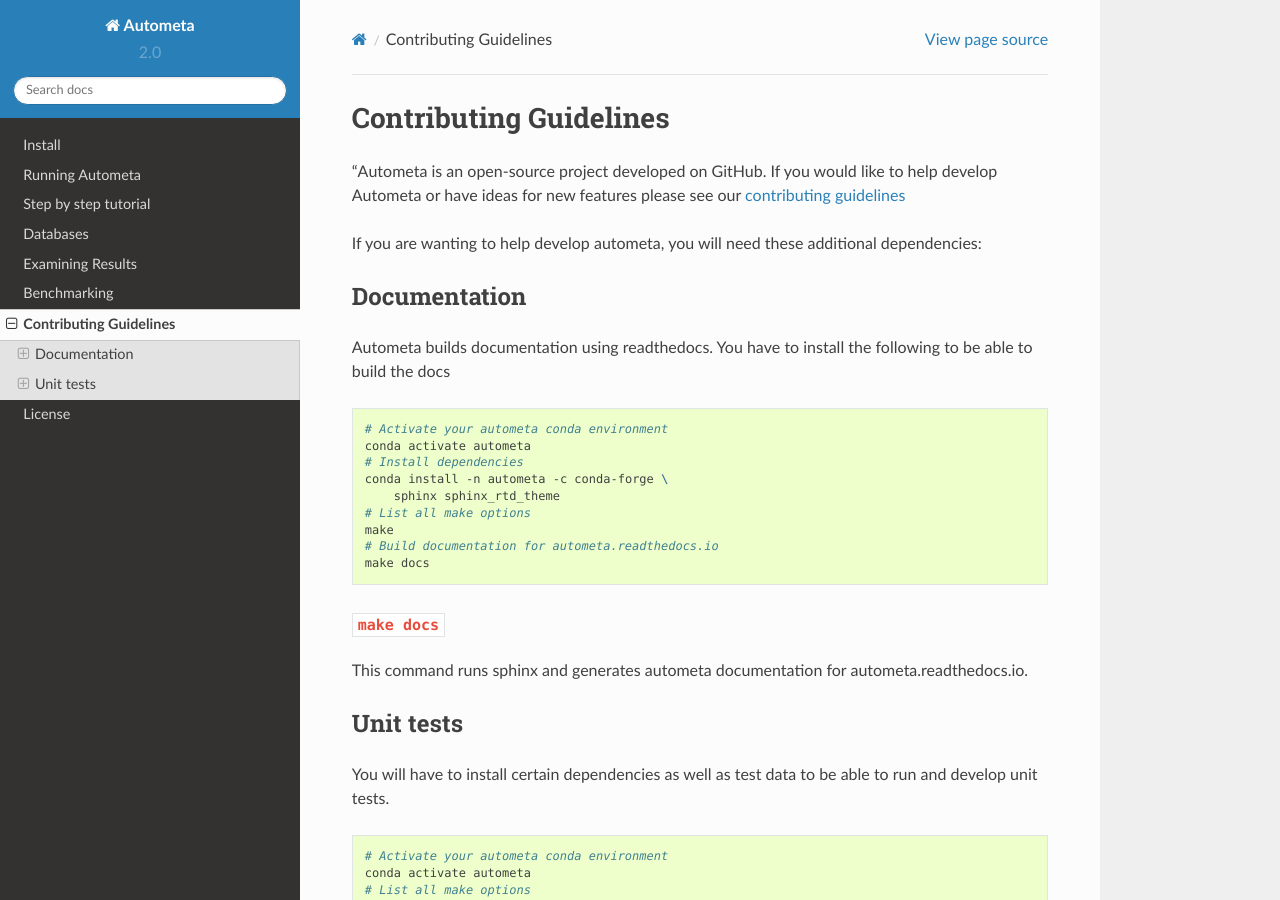
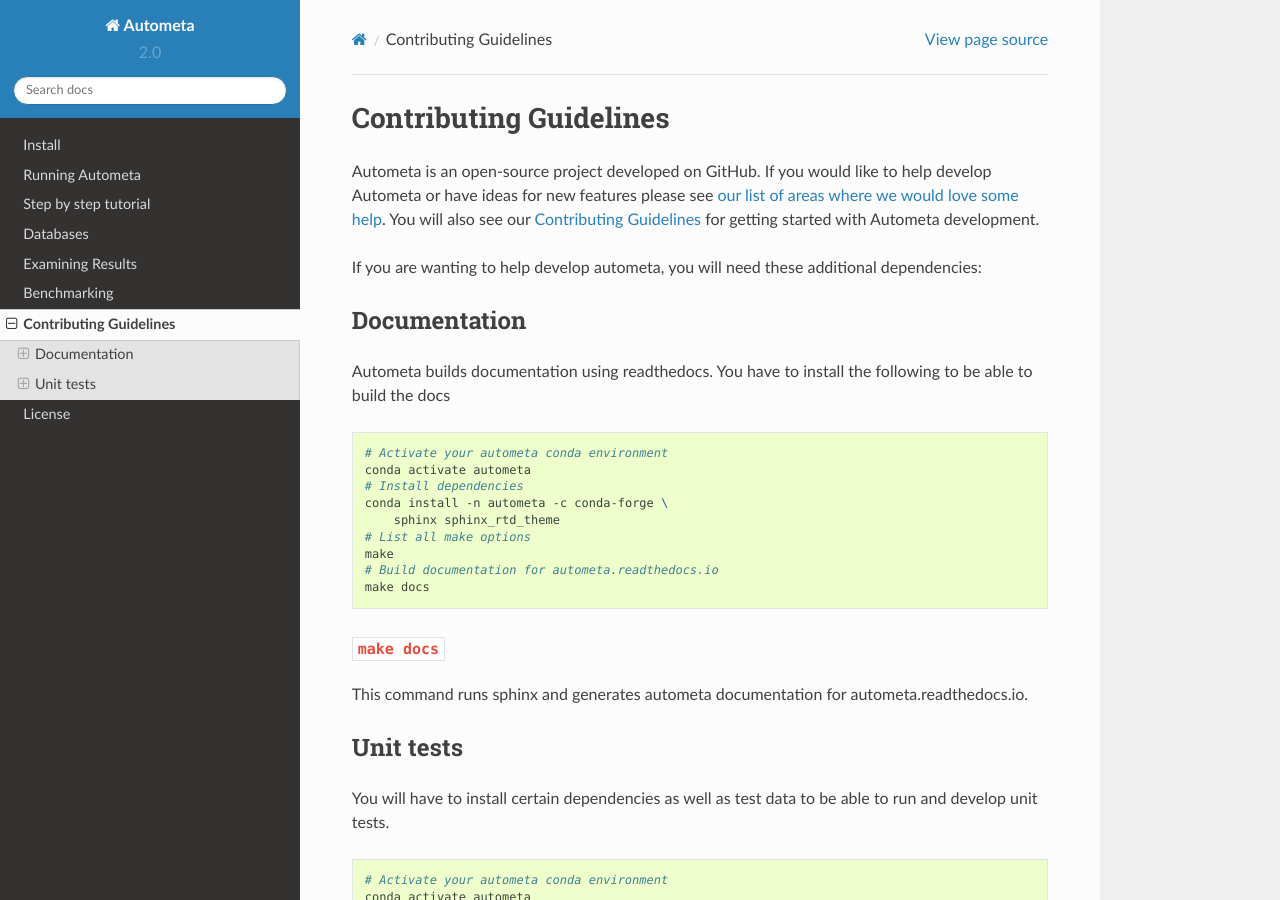
Before and after one commit to KwanLab/Autometa, a Sphinx documentation site: the page built from docs/source/contribution-guidelines.rst, in a window 1280 px wide and 900 px high. Built offline with Sphinx 7.4.7 and the Read the Docs theme 2.0.0, drawn with Linux system fonts in a browser that asks for light colours; pages that are not in the unit, such as notebooks, are missing from menus.

Commit message:
:memo: Add link to GH contribute page so new developers have a nice place to start

```diff
--- a/docs/source/contribution-guidelines.rst
+++ b/docs/source/contribution-guidelines.rst
@@ -2,7 +2,10 @@
 Contributing Guidelines
 =======================
 
-"Autometa is an open-source project developed on GitHub. If you would like to help develop Autometa or have ideas for new features please see our `contributing guidelines <https://github.com/KwanLab/Autometa/blob/dev/.github/CONTRIBUTING.md>`__
+Autometa is an open-source project developed on GitHub. If you would like to help develop
+Autometa or have ideas for new features please see `our list of areas where we would love some help <https://github.com/KwanLab/Autometa/contribute>`__.
+You will also see our `Contributing Guidelines <https://github.com/KwanLab/Autometa/blob/dev/.github/CONTRIBUTING.md>`__ for getting started with
+Autometa development.
 
 If you are wanting to help develop autometa, you will need these additional dependencies:
 
```
